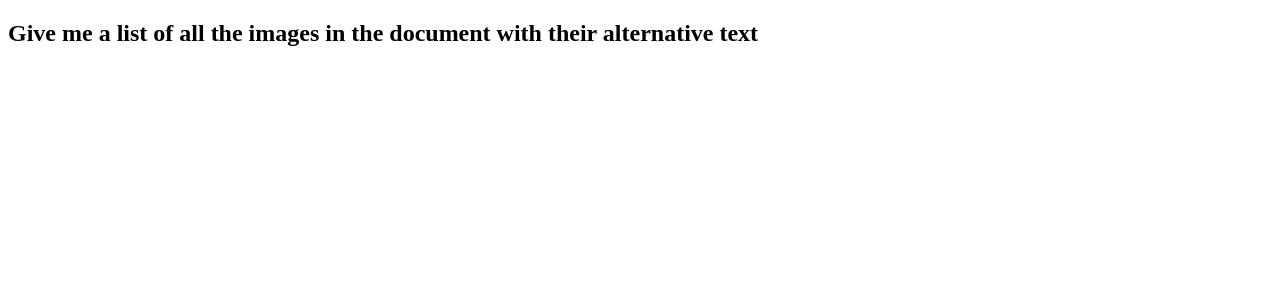
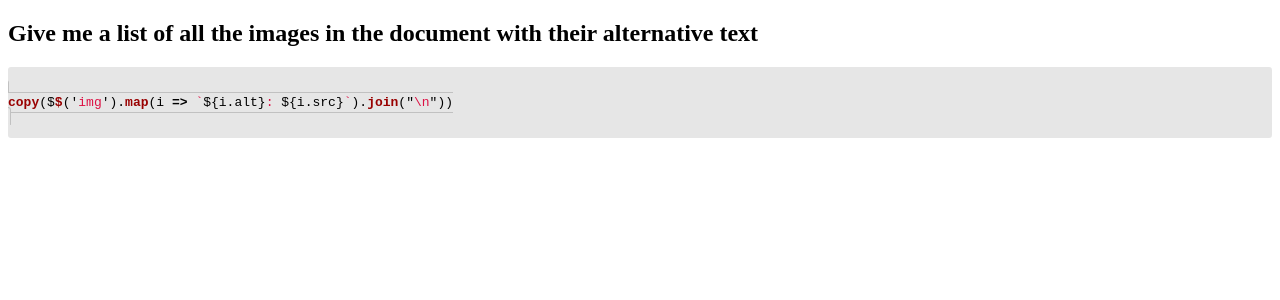
Before and after one commit to codepo8/dearconsole, a Jekyll site: the page built from _scripts/images-alt-text.md, in a window 1280 px wide. Shown: the top 300 px of the page. Built offline with Jekyll 4.4.1, drawn with Linux system fonts in a browser that asks for light colours.

Commit message:
Update images-alt-text.md

````diff
--- a/_scripts/images-alt-text.md
+++ b/_scripts/images-alt-text.md
@@ -6,7 +6,8 @@ layout: default
 # Give me a list of all the images in the document with their alternative text
 
 {% capture snippet %}
+copy($$('img').map(i => `${i.alt}: ${i.src}`).join("\n"))
+{% endcapture%}
 ```javascript
-copy($$('img').map(i => `${i.alt}: ${i.src}`).join("\n"))
+{{snippet}}
 ```
-{% endcapture%}
````
